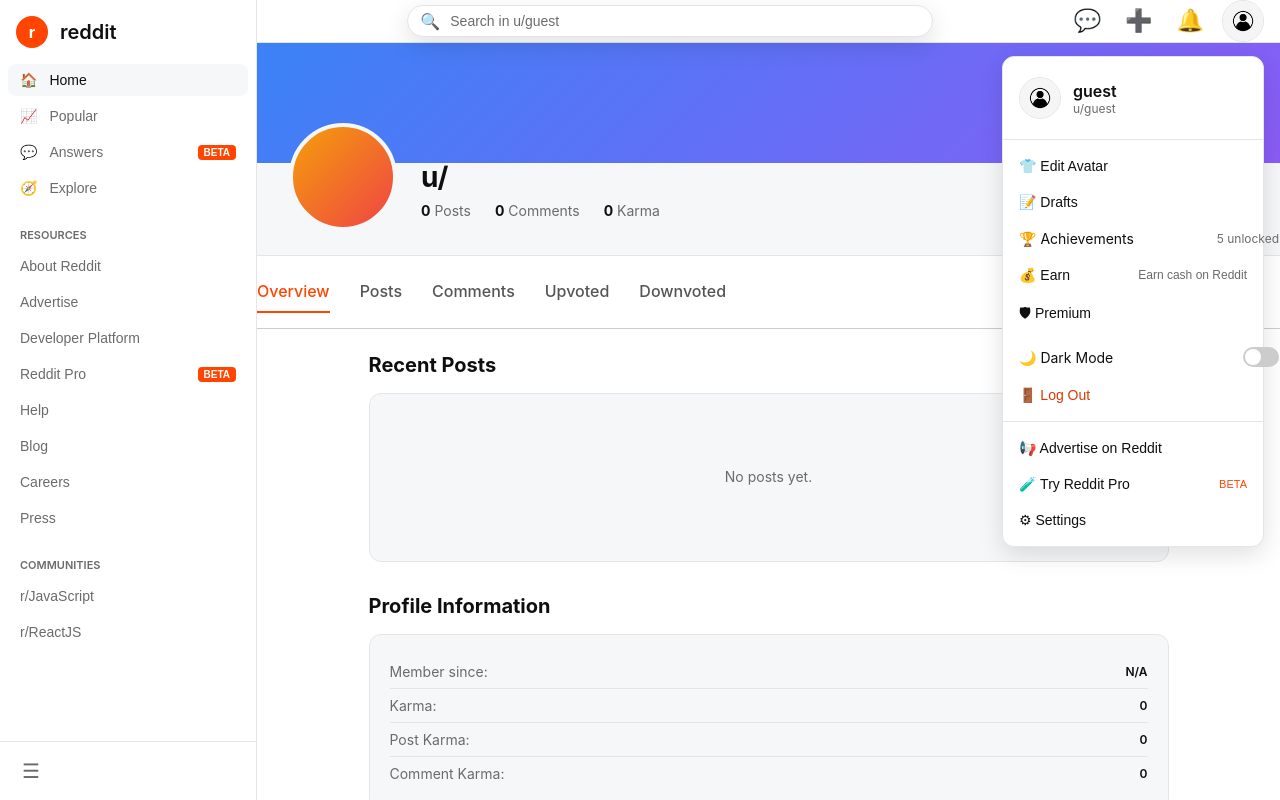
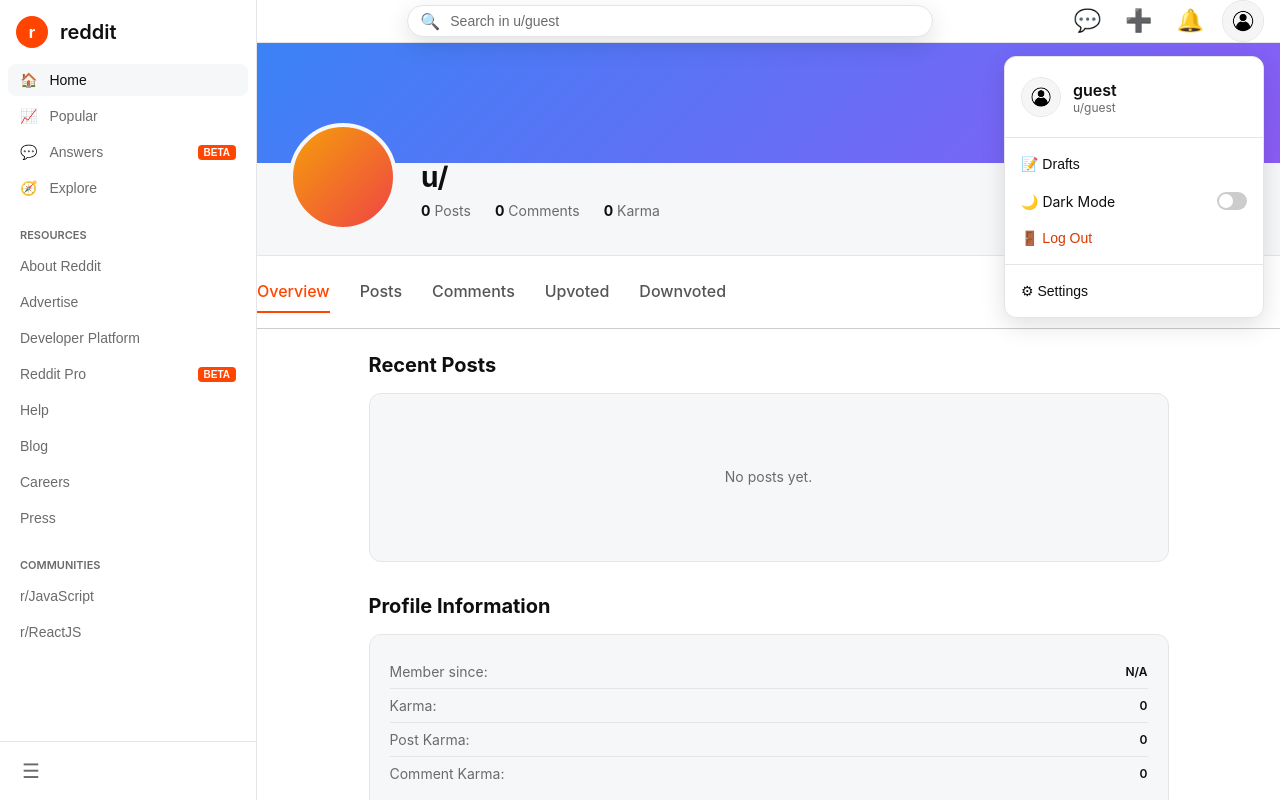
Before and after one commit to mariamtarek7115/reddit-clone-fall25, a React (Create React App) app in the folder frontend/: page /profile in a window 1280 px wide. Both pictures are taken after a click on the picture 1243 px from the left and 21 px from the top of the page. Built offline with nearby package versions, Linux system fonts and the light colour scheme.

Commit message:
handled some profile menue

```diff
--- a/frontend/src/components/ProfileMenu.css
+++ b/frontend/src/components/ProfileMenu.css
@@ -15,6 +15,10 @@
   font-family: -apple-system, BlinkMacSystemFont, "Segoe UI", sans-serif;
 }
 
+.profile-menu,
+.profile-menu * {
+  box-sizing: border-box;
+}
 /* Header */
 .profile-menu-header {
   display: flex;
@@ -84,14 +88,16 @@
 /* Dark mode toggle */
 .profile-menu-toggle {
   display: flex;
+  align-items: center;
   justify-content: space-between;
+  width: 100%;
 }
 
 /* Switch */
 .switch {
   position: relative;
-  width: 36px;
-  height: 20px;
+  width: 30px;
+  height: 18px;
 }
 
 .switch input {
@@ -102,7 +108,7 @@
   position: absolute;
   cursor: pointer;
   background-color: #ccc;
-  border-radius: 20px;
+  border-radius: 18px;
   top: 0;
   left: 0;
   right: 0;
@@ -112,8 +118,8 @@
 .slider:before {
   content: "";
   position: absolute;
-  width: 16px;
-  height: 16px;
+  width: 14px;
+  height: 14px;
   left: 2px;
   bottom: 2px;
   background: white;
@@ -126,5 +132,5 @@
 }
 
 .switch input:checked + .slider:before {
-  transform: translateX(16px);
+  transform: translateX(12px);
 }
--- a/frontend/src/components/ProfileMenu.jsx
+++ b/frontend/src/components/ProfileMenu.jsx
@@ -21,7 +21,7 @@
   return (
     <div className="profile-menu">
       <div className="profile-menu-header">
-        <img className="profile-menu-avatar" src={avatarImg} alt="avatar" />
+        <img className="profile-menu-avatar" src={avatarImg} alt="avatar" onClick={() => navigate("/profile")} style={{ cursor: "pointer" }} />
         <div>
           <div className="profile-menu-username">{username}</div>
           <div className="profile-menu-handle">u/{username}</div>
@@ -30,25 +30,12 @@
 
       <div className="profile-menu-divider" />
 
-      <button className="profile-menu-item">👕 Edit Avatar</button>
       <button className="profile-menu-item">📝 Drafts</button>
-
-      <div className="profile-menu-item">
-        🏆 Achievements
-        <span className="profile-menu-sub">5 unlocked</span>
-      </div>
-
-      <button className="profile-menu-item">
-        💰 Earn
-        <span className="profile-menu-sub">Earn cash on Reddit</span>
-      </button>
-
-      <button className="profile-menu-item">🛡 Premium</button>
 
       <div className="profile-menu-item profile-menu-toggle">
         🌙 Dark Mode
-        <label className="switch">
-          <input type="checkbox" checked={isDark} onChange={toggleTheme} />
+        <label className="switch" htmlFor="dark-mode-toggle">
+          <input id="dark-mode-toggle" type="checkbox" checked={isDark} onChange={toggleTheme} />
           <span className="slider" />
         </label>
       </div>
@@ -59,11 +46,6 @@
 
       <div className="profile-menu-divider" />
 
-      <button className="profile-menu-item">📢 Advertise on Reddit</button>
-      <button className="profile-menu-item">
-        🧪 Try Reddit Pro <span className="beta">BETA</span>
-      </button>
-
       <button className="profile-menu-item">⚙ Settings</button>
     </div>
   );
```
Also changed, not shown: 1 other file (tests, documents, lock files or other folders).
